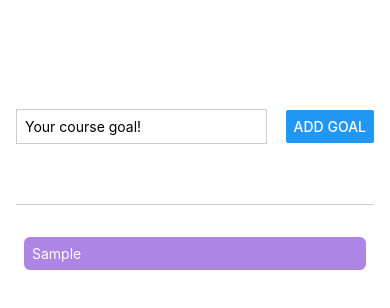
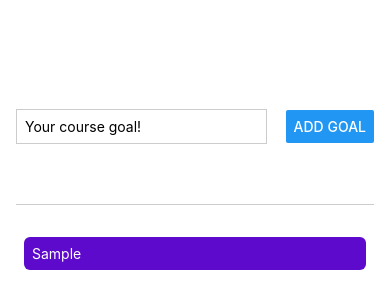
Before and after one commit to shakilahmedatik/mytodo, a React Native app: screen / in a window 390 px wide. Both pictures are taken after typing "Sample" into the empty fields and a click on the button "ADD GOAL". Shown: the top 308 px of the page. Built offline with nearby package versions, Linux system fonts and the light colour scheme.

Commit message:
ripple effect added for ios

```diff
--- a/components/GoalItem.js
+++ b/components/GoalItem.js
@@ -5,7 +5,7 @@ const GoalItem = ({ text, id, onDeleteItem }) => {
   return (
     <Pressable
       android_ripple={{ color: '#210644' }}
-      style={pressed => pressed && styles.pressedItem}
+      style={({ pressed }) => pressed && styles.pressedItem}
       onPress={onDeleteItem.bind(this, id)}
     >
       <View style={styles.goalItem}>
```
